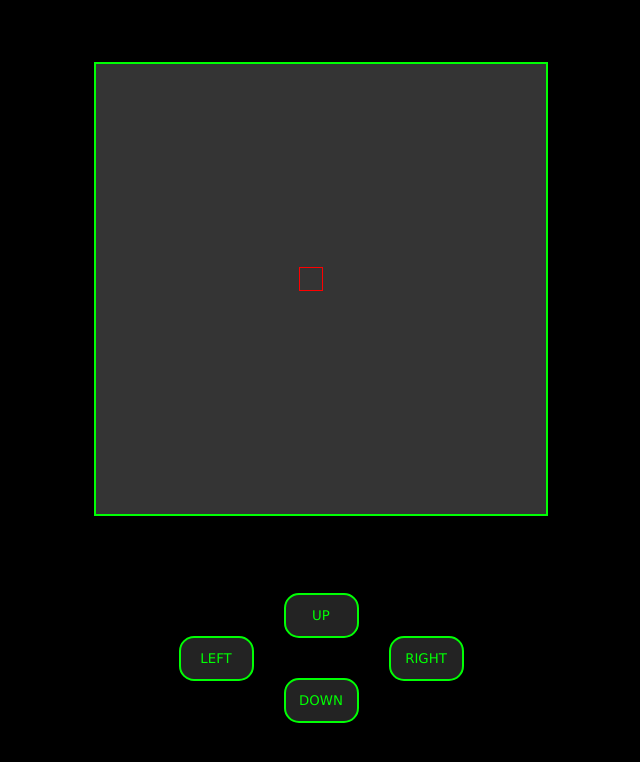
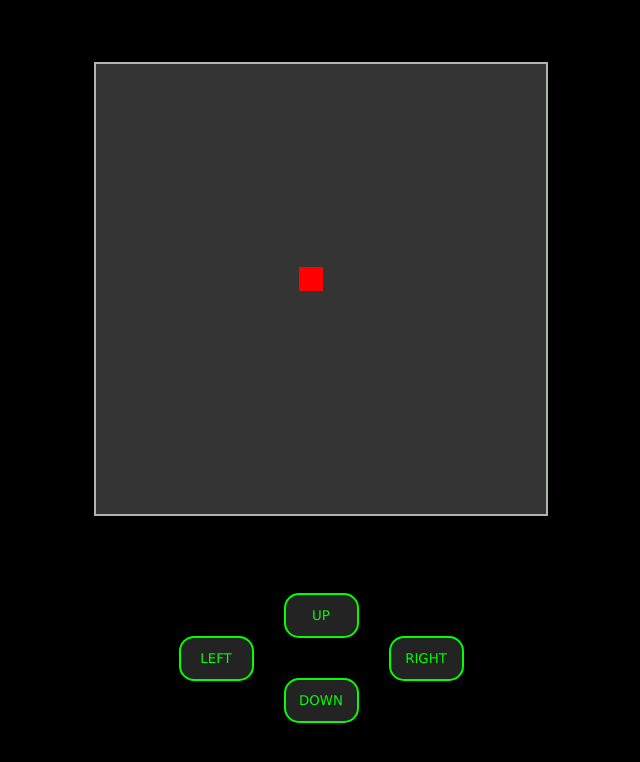
Before and after one commit to shivamkunkolikar/wallgame, a plain HTML site: page index.html in a window 1280 px wide. Shown: the whole page, without its empty margins (319-959 px from the left). Drawn offline with Linux system fonts and the light colour scheme.

Commit message:
fourth commit

```diff
--- a/47webc.css
+++ b/47webc.css
@@ -17,7 +17,7 @@ body {
     display : flex;
     height  : 90vw;
     width   : 90vw;
-    border  : 2px solid rgb(0, 255, 4);
+    border  : 2px solid rgb(173, 183, 173);
     z-index : 1;
     /* flex-direction: column; */
     background-color: rgb(52, 52, 52);
@@ -31,6 +31,7 @@ body {
     z-index : 2;
     left    : 45%;
     top     : 45%;
+    background-color: red;
 }
 #button-pad {
     display: flex;
```
